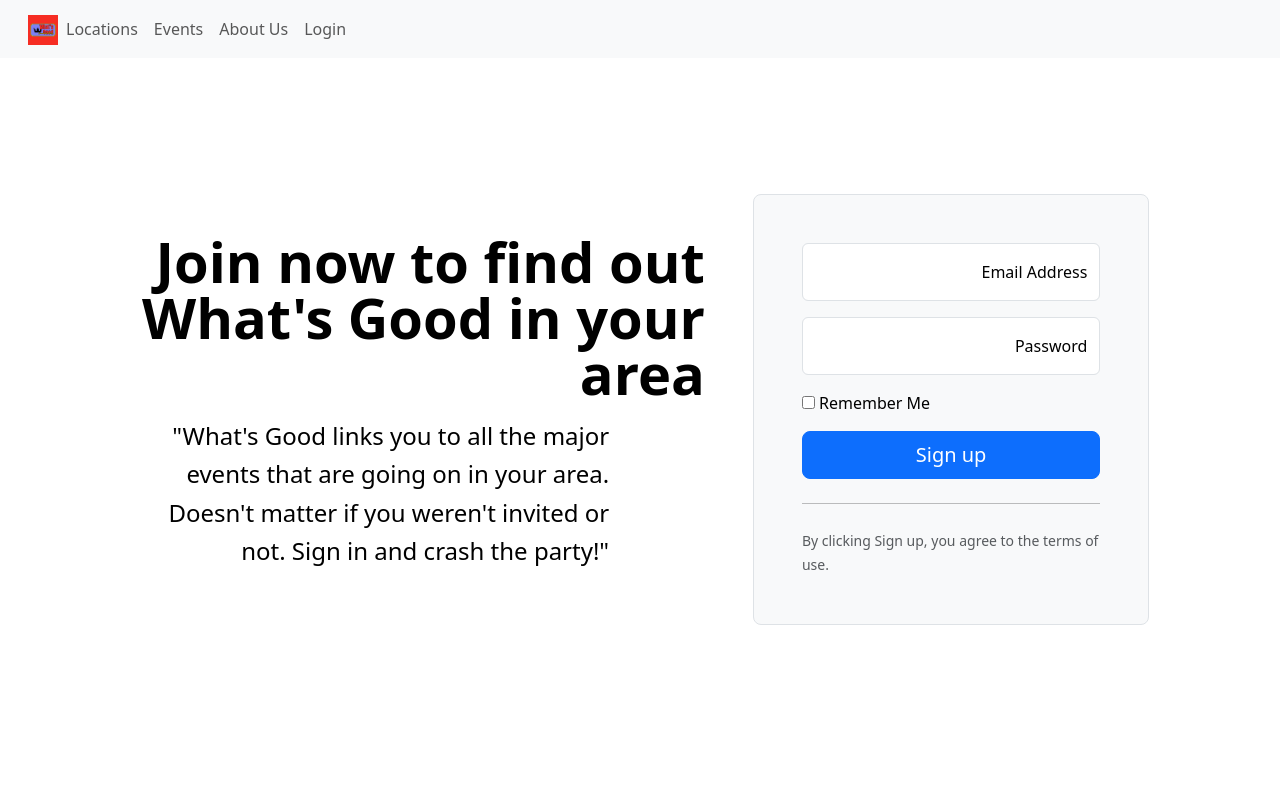
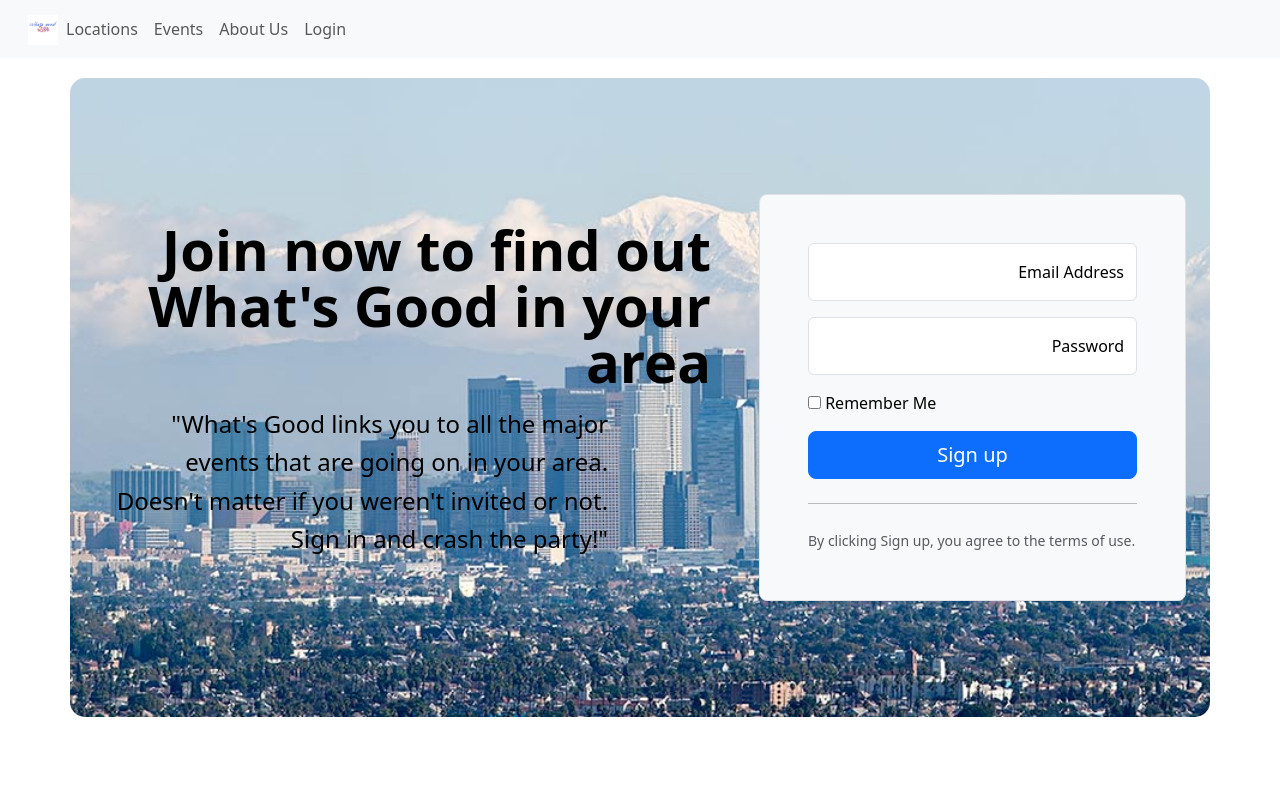
Before and after one commit to ddoherty145/whats-good, a plain HTML site: page index.html in a window 1280 px wide. Shown: the top 800 px of the page. Drawn offline with nearby package versions, Linux system fonts and the light colour scheme.

Commit message:
complete version

```diff
--- a/index.html
+++ b/index.html
@@ -9,6 +9,7 @@
     <link rel="stylesheet" href="https://cdn.jsdelivr.net/npm/bootstrap@5.3.3/dist/css/bootstrap.rtl.min.css" integrity="sha384-dpuaG1suU0eT09tx5plTaGMLBsfDLzUCCUXOY2j/LSvXYuG6Bqs43ALlhIqAJVRb" crossorigin="anonymous">
     <link rel="stylesheet" href="styles/stylesheet.css">
 
+
     <title>What's Good?</title>
   </head>
   <body>
@@ -16,7 +17,7 @@
       <div class="container-fluid">
 
         <a class="navbar-brand" href="index.html">
-          <img src="images/Logo maker project.png" alt="logo" width="30" height="30">
+          <img src="images/crash-the-party.png" alt="logo" width="30" height="30">
         </a>
         <button class="navbar-toggler" type="button" data-bs-toggle="collapse" data-bs-target="#navbarNavAltMarkup" aria-controls="navbarNavAltMarkup" aria-expanded="false" aria-label="Toggle navigation">
           <span class="navbar-toggler-icon"></span>
@@ -34,14 +35,14 @@
       </div>
     </nav>
 
-    <div class="container col-xl-10 col-xxl-8 px-4 py-5 hero-section">
+    <div class="container px-4 py-5 hero-section" style="background-image: url('images/special/skyline.jpg'); background-size: cover; background-position: center; color: black; padding: 50px 15px; border-radius: 15px;">
       <div class="row align-items-center g-lg-5 py-5">
-        <div class="col-lg-7 text-center text-lg-start">
+        <div class="col-lg-7 text-center text-lg-start" >
           <h1 class="display-4 fw-bold lh-1 mb-3">Join now to find out What's Good in your area</h1>
           <p class="col-lg-10 fs-4">"What's Good links you to all the major events that are going on in your area. Doesn't matter if you weren't invited or not. Sign in and crash the party!"</p>
         </div>
         <div class="col-md-10 mx-auto col-lg-5">
-          <form class="p-4 p-md-5 border rounded-3 bg-body-tertiary">
+          <form class="p-4 p-md-5 border rounded-3 bg-body-tertiary" action="events.html">
             <div class="form-floating mb-3">
               <input type="email" class="form-control" id="floatingInput" placeholder="name@example.com">
               <label for="floatingInput">Email Address</label>
@@ -55,10 +56,11 @@
                 <input type="checkbox" value="remember-me"> Remember Me
               </label>
             </div>
-            <button class="w-100 btn btn-lg btn-primary" type="submit">Sign up</button>
+            <a href="events.html" class="w-100 btn btn-lg btn-primary">Sign up</a>
             <hr class="my-4">
             <small class="text-body-secondary">By clicking Sign up, you agree to the terms of use.</small>
           </form>
+
         </div>
       </div>
     </div>
@@ -98,7 +100,7 @@
     </div>
 
 
-    <div class="container">
+    <div class="container-fluid">
       <footer class="d-flex flex-wrap justify-content-between align-items-center py-3 my-4 border-top">
         <p class="col-md-4 mb-0 text-body-secondary">© 2024 Company, Inc</p>
         <a href="index.html" class="col-mb-4 d-flex align-items-center justify-content-center mb-3 me-mb-0 me-md-auto link-body-emphasis text-decoration-none">
--- a/styles/stylesheet.css
+++ b/styles/stylesheet.css
@@ -1,12 +1,12 @@
-.hero-section{
-    background-image: url('images/skyline.jpg');
+/* .hero-section{
+    background-image: url('images/special/skyline.jpg');
     background-size: cover;
     background-position: center;
     color: black;
     padding: 50px 15px;
     border-radius: 15px;
 
-}
+} */
 
 .card{
     height:300px;
```
Also changed, not shown: about.html (+2 -2 lines), events.html (+16 -7 lines), location.html (+2 -2 lines), login.html (+2 -3 lines), images/crash-the-party.png (added), images/special/skyline.jpg (renamed from images/skyline.jpg).
